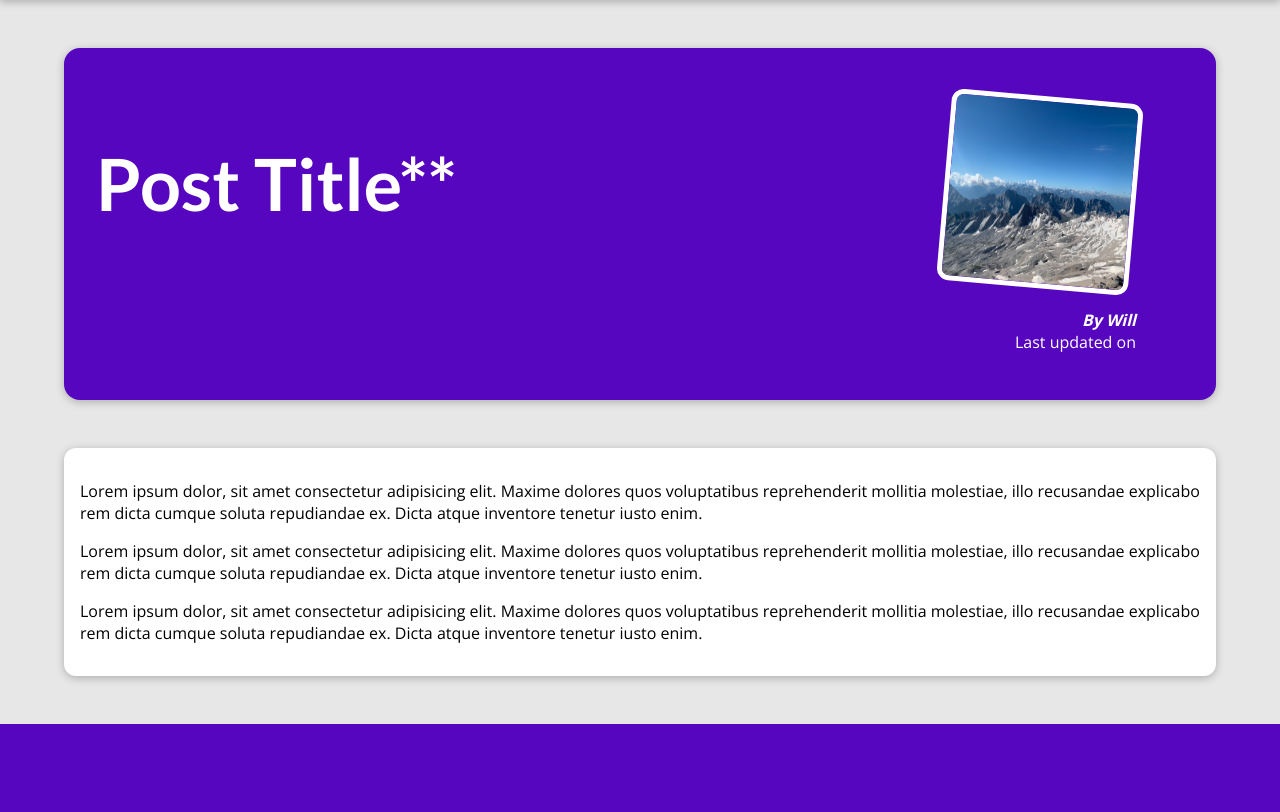
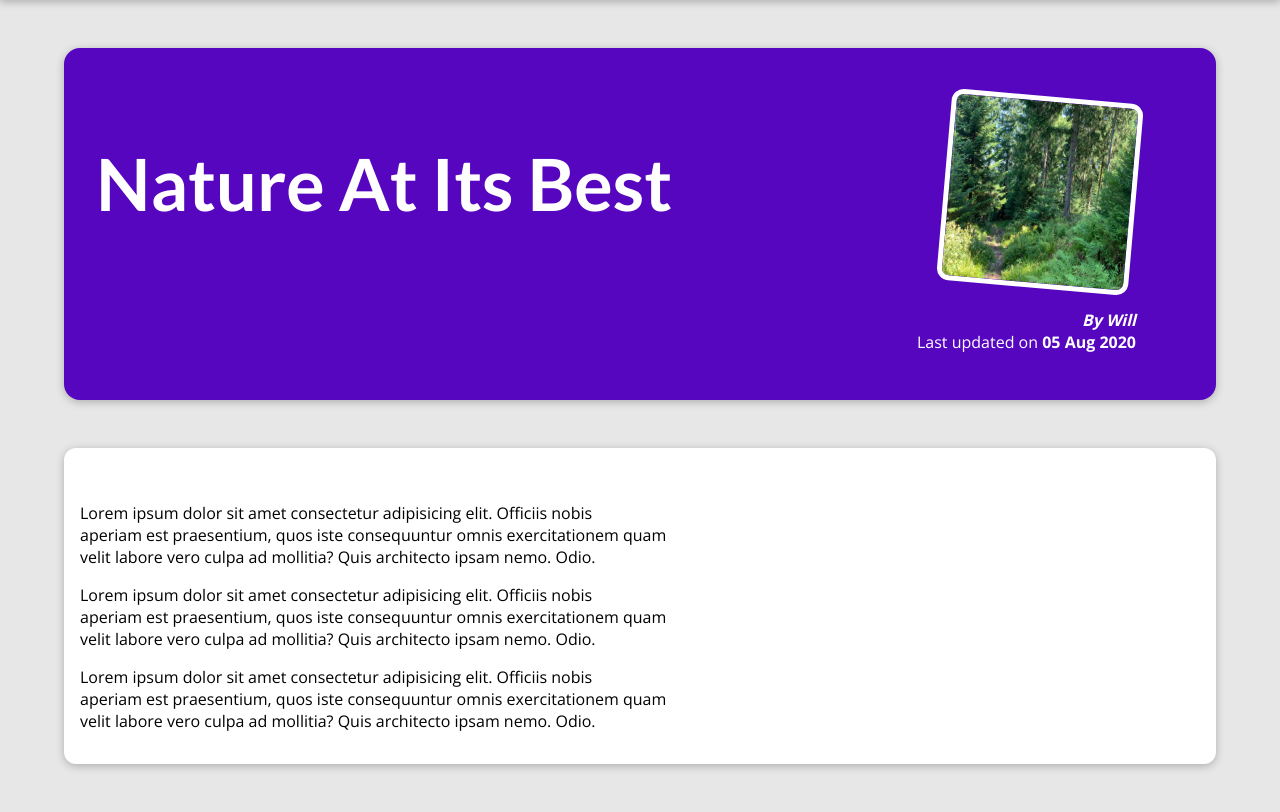
Before and after one commit to wyue1998/my_site, a Django app: page /posts/into-the-woods/ in a window 1280 px wide. Shown: the part 80-892 px from the top of the page. Before the commit the page ends 804 px from the top, so only its background shows below. Run offline with Django 4.2, Linux system fonts and the light colour scheme.

Commit message:
final before databases

```diff
--- a/blog/templates/blog/index.html
+++ b/blog/templates/blog/index.html
@@ -12,8 +12,8 @@
 <section id="welcome">
     <header>
         <img src="{% static 'blog/images/headshot.jpg' %}" alt="Will - The Author">
+        <h2>Will's Blog</h2>
     </header>
-    <h2>Will's Blog</h2>
     <p>Hey, I'm Will. I'm making this blog to learn Django and review my HTML/CSS!</p>
 </section>
 
--- a/blog/templates/blog/post_detail.html
+++ b/blog/templates/blog/post_detail.html
@@ -2,7 +2,7 @@
 {% load static %}
 
 {% block title %}
-    This Post Title**
+{{ post.title }}
 {% endblock %}
 
 {% block css %}
@@ -11,25 +11,19 @@
 
 {% block content %}
     <section id='summary'>
-        <h2>Post Title**</h2>
+        <h2>{{ post.title }}</h2>
         <article>
-            <img src="{% static 'blog/images/mountains.jpg' %}" alt="Post Title**">
-            <address>By Will</address>
+            <img src="{% static 'blog/images/'|add:post.image %}" alt="Post Title**">
+            <address>By {{ post.author }}</address>
             <div>
-                Last updated on <time></time>
+                Last updated on <time> {{ post.date|date:'d M Y'  }}</time>
             </div>
         </article>
     </section>
 
     <main>
         <p>
-            Lorem ipsum dolor, sit amet consectetur adipisicing elit. Maxime dolores quos voluptatibus reprehenderit mollitia molestiae, illo recusandae explicabo rem dicta cumque soluta repudiandae ex. Dicta atque inventore tenetur iusto enim.
-        </p>
-        <p>
-            Lorem ipsum dolor, sit amet consectetur adipisicing elit. Maxime dolores quos voluptatibus reprehenderit mollitia molestiae, illo recusandae explicabo rem dicta cumque soluta repudiandae ex. Dicta atque inventore tenetur iusto enim.
-        </p>
-        <p>
-            Lorem ipsum dolor, sit amet consectetur adipisicing elit. Maxime dolores quos voluptatibus reprehenderit mollitia molestiae, illo recusandae explicabo rem dicta cumque soluta repudiandae ex. Dicta atque inventore tenetur iusto enim.
+            {{ post.content|linebreaks }}
         </p>
     </main>
 {% endblock %}
--- a/blog/templates/blog/posts.html
+++ b/blog/templates/blog/posts.html
@@ -14,7 +14,9 @@
 <section id="all-posts">
     <h2>My Posts</h2>
     <ul>
-        {% include 'blog/includes/post.html' %}
+        {% for post in posts %}
+            {% include 'blog/includes/post.html' %}
+        {% endfor %}
     </ul>
 </section>
 {% endblock %}
--- a/blog/views.py
+++ b/blog/views.py
@@ -1,5 +1,4 @@
 from datetime import date
-
 from django.shortcuts import render
 
 all_posts = [
@@ -72,8 +71,6 @@
 def get_date(post):
     return post["date"]
 
-
-
 # Create your views here.
 def index(requests):
     sorted_posts = sorted(all_posts, key=get_date)
@@ -87,8 +84,13 @@
     )
 
 def posts(requests):
-    return render(requests, "blog/posts.html", {})
+    return render(requests, "blog/posts.html", {
+        "posts": all_posts,
+    })
 
 
 def get_post(requests, slug):
-    return render(requests, "blog/post_detail.html", {})
+    post = next((post for post in all_posts if post["slug"] == slug), None)
+    return render(requests, "blog/post_detail.html", {
+        'post': post,
+    })
```
Also changed, not shown: templates/404.html (added, +10 -0 lines).
